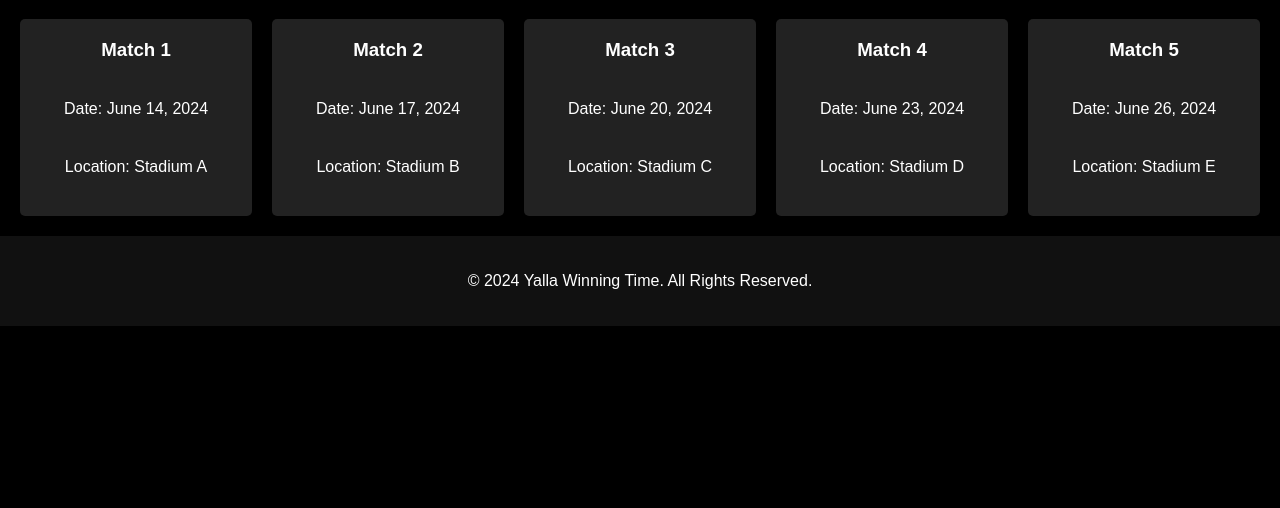
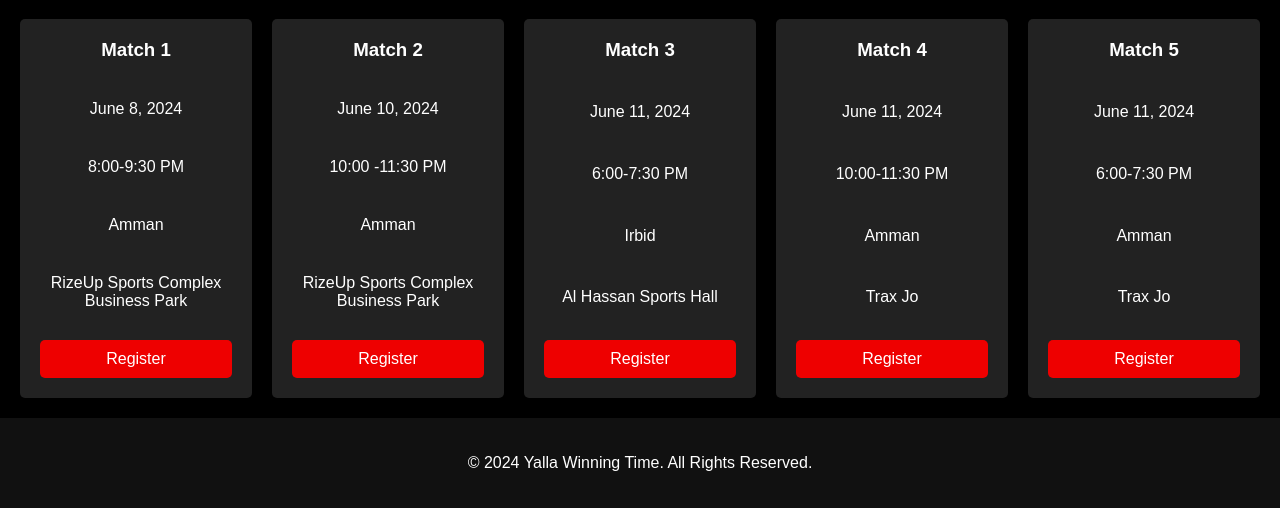
Before and after one commit to MuhannadMelhem/YallaWebSite, a plain HTML site: page volleyball.html in a window 1280 px wide. Shown: the part 709-1217 px from the top of the page. Before the commit the page ends 1035 px from the top, so only its background shows below. Drawn offline with Linux system fonts and the light colour scheme.

Commit message:
volleyball.html

```diff
--- a/volleyball.html
+++ b/volleyball.html
@@ -33,28 +33,43 @@
         <section class="info-cards">
             <div class="card">
                 <h3>Match 1</h3>
-                <p>Date: June 14, 2024</p>
-                <p>Location: Stadium A</p>
+                <p>June 8, 2024</p>
+                <p>8:00-9:30 PM</p>
+                <p>Amman</p>
+                <p>RizeUp Sports Complex Business Park</p>
+                <a href="registration.html" class="button">Register</a>
             </div>
             <div class="card">
                 <h3>Match 2</h3>
-                <p>Date: June 17, 2024</p>
-                <p>Location: Stadium B</p>
+                <p>June 10, 2024</p>
+                <p>10:00 -11:30 PM</p>
+                <p>Amman</p>
+                <p>RizeUp Sports Complex Business Park</p>
+                <a href="registration.html" class="button">Register</a>
             </div>
             <div class="card">
                 <h3>Match 3</h3>
-                <p>Date: June 20, 2024</p>
-                <p>Location: Stadium C</p>
+                <p>June 11, 2024</p>
+                <p>6:00-7:30 PM</p>
+                <p>Irbid</p>
+                <p>Al Hassan Sports Hall</p>
+                <a href="registration.html" class="button">Register</a>
             </div>
             <div class="card">
                 <h3>Match 4</h3>
-                <p>Date: June 23, 2024</p>
-                <p>Location: Stadium D</p>
+                <p>June 11, 2024</p>
+                <p>10:00-11:30 PM</p>
+                <p>Amman</p>
+                <p>Trax Jo</p>
+                <a href="registration.html" class="button">Register</a>
             </div>
             <div class="card">
                 <h3>Match 5</h3>
-                <p>Date: June 26, 2024</p>
-                <p>Location: Stadium E</p>
+                <p>June 11, 2024</p>
+                <p>6:00-7:30 PM</p>
+                <p>Amman</p>
+                <p>Trax Jo</p>
+                <a href="registration.html" class="button">Register</a>
             </div>
         </section>
     </main>
```
